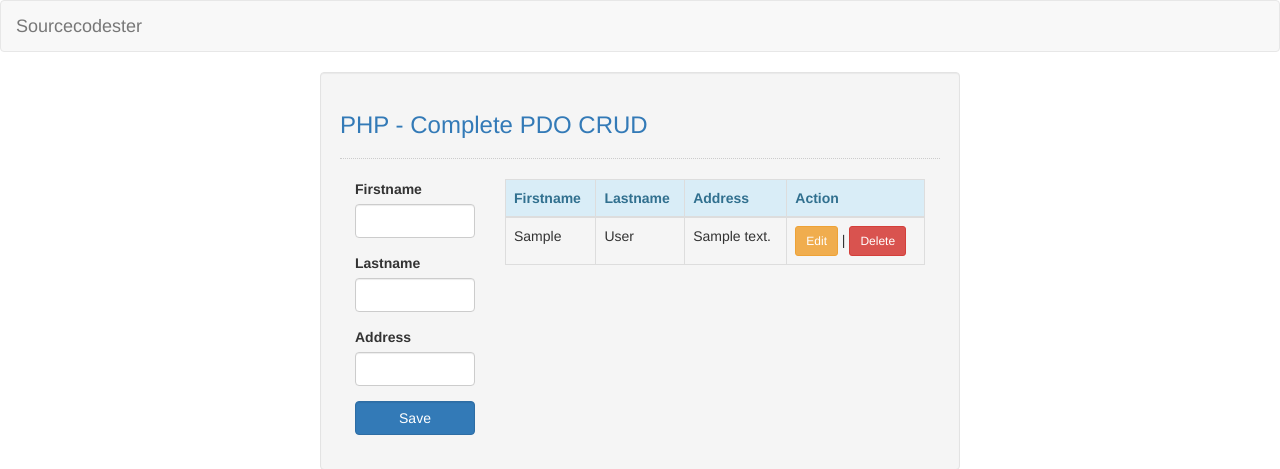
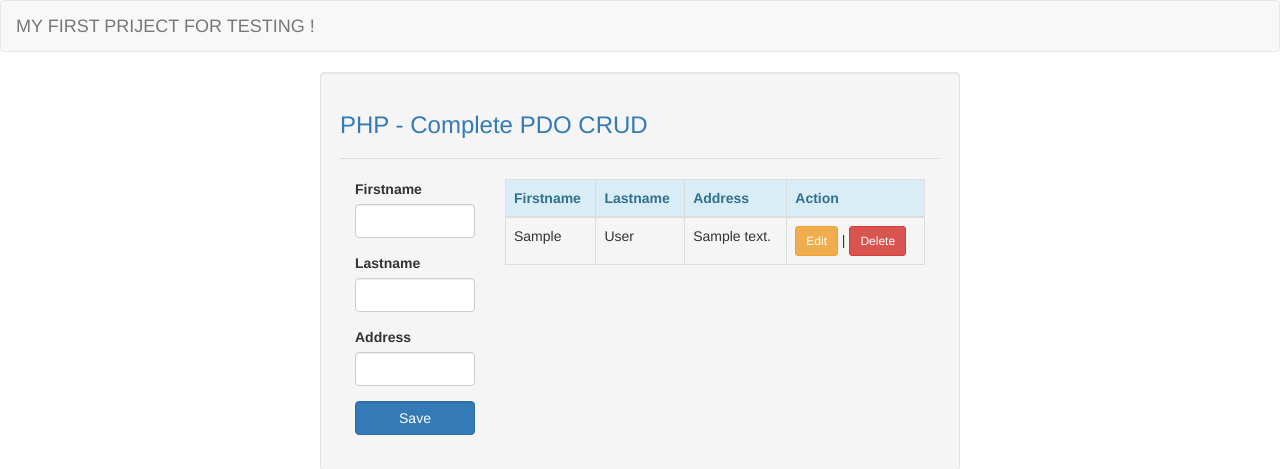
Before and after one commit to dalytech/PDO_PHP, a PHP site: page / in a window 1280 px wide. Shown: the top 469 px of the page. Run offline with PHP 8.4, Linux system fonts and the light colour scheme; tables that the repository leaves empty or names only in its code hold one stand-in row (values such as "Sample post").

Commit message:
Update index.php

```diff
--- a/index.php
+++ b/index.php
@@ -7,7 +7,7 @@
 <body>
     <nav class="navbar navbar-default">
         <div class="container-fluid">
-            <a href="https://sourcecodester.com" class="navbar-brand">Sourcecodester</a>
+            <a href="#" class="navbar-brand">MY FIRST PRIJECT FOR TESTING !</a>
         </div>
     </nav>
     <div class="col-md-3"></div>
```
